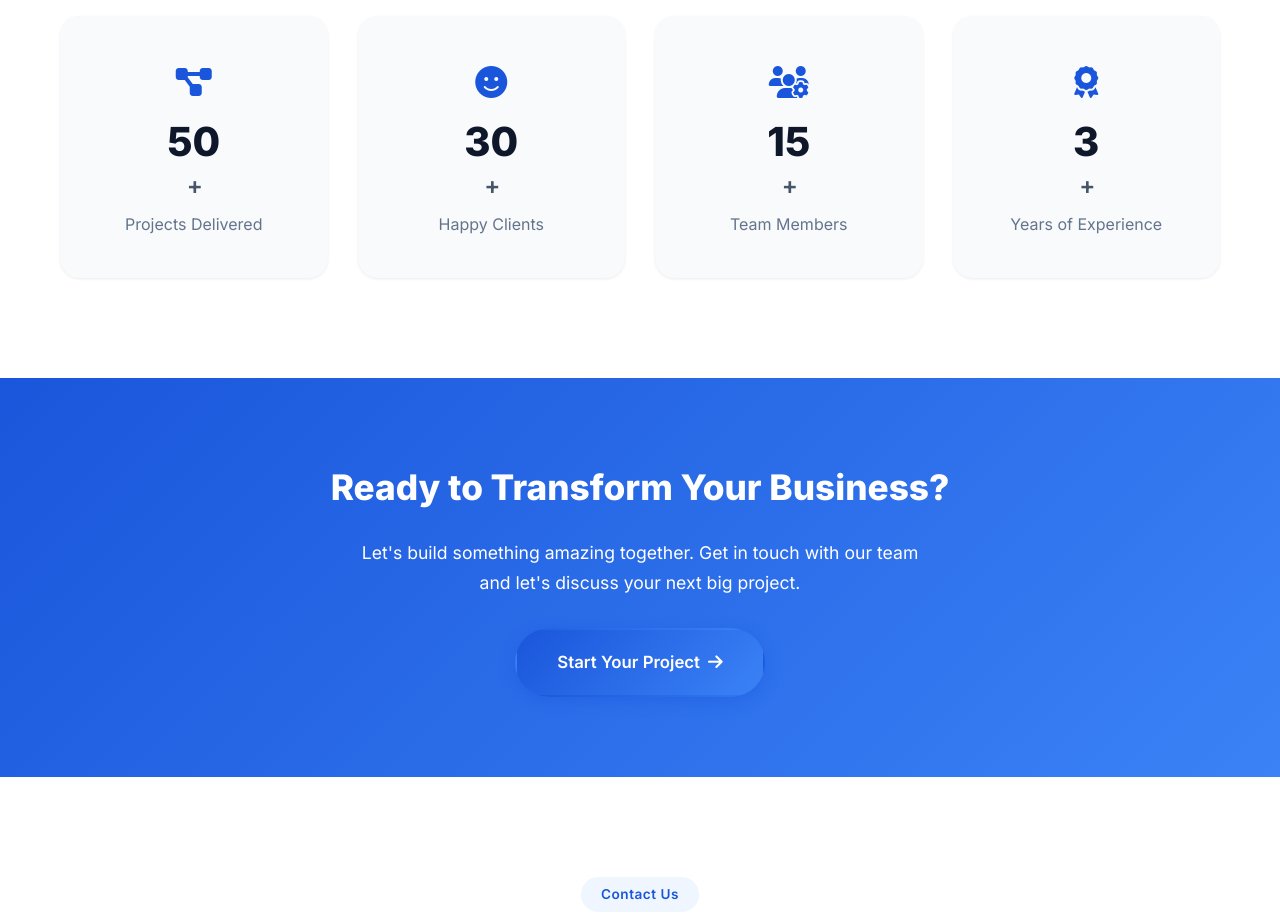
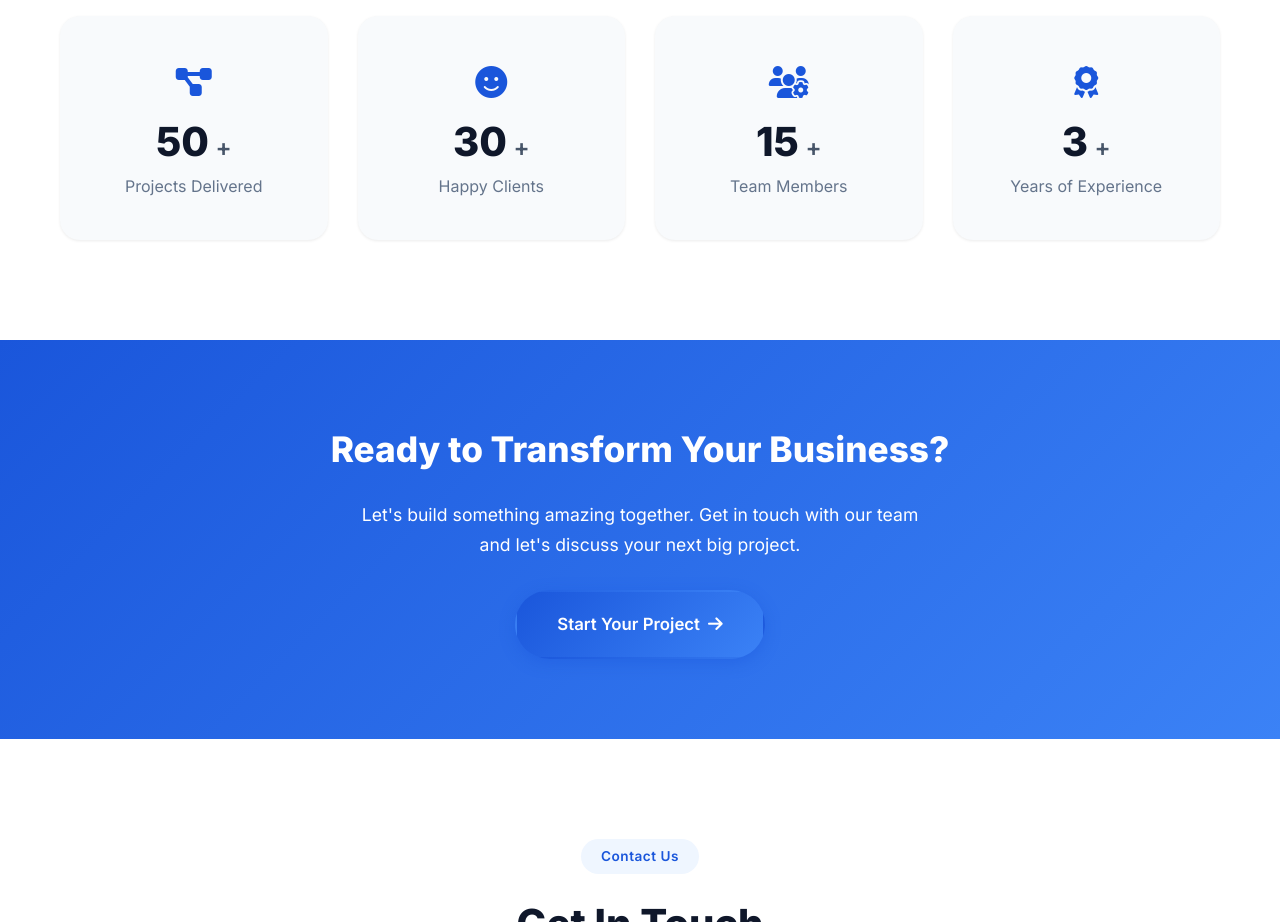
Before and after one commit to LAL35555/breavians-website, a plain HTML site: page index.html in a window 1280 px wide. Shown: the part 3180-4102 px from the top of the page. Drawn offline with Linux system fonts and the light colour scheme.

Commit message:
Fix stats number layout

```diff
--- a/css/style.css
+++ b/css/style.css
@@ -678,6 +678,11 @@ img { max-width: 100%; display: block; }
     margin-bottom: 12px;
 }
 
+.stat-number,
+.stat-suffix {
+    display: inline-block;
+}
+
 .stat-number {
     font-size: 2.5rem;
     font-weight: 800;
```
